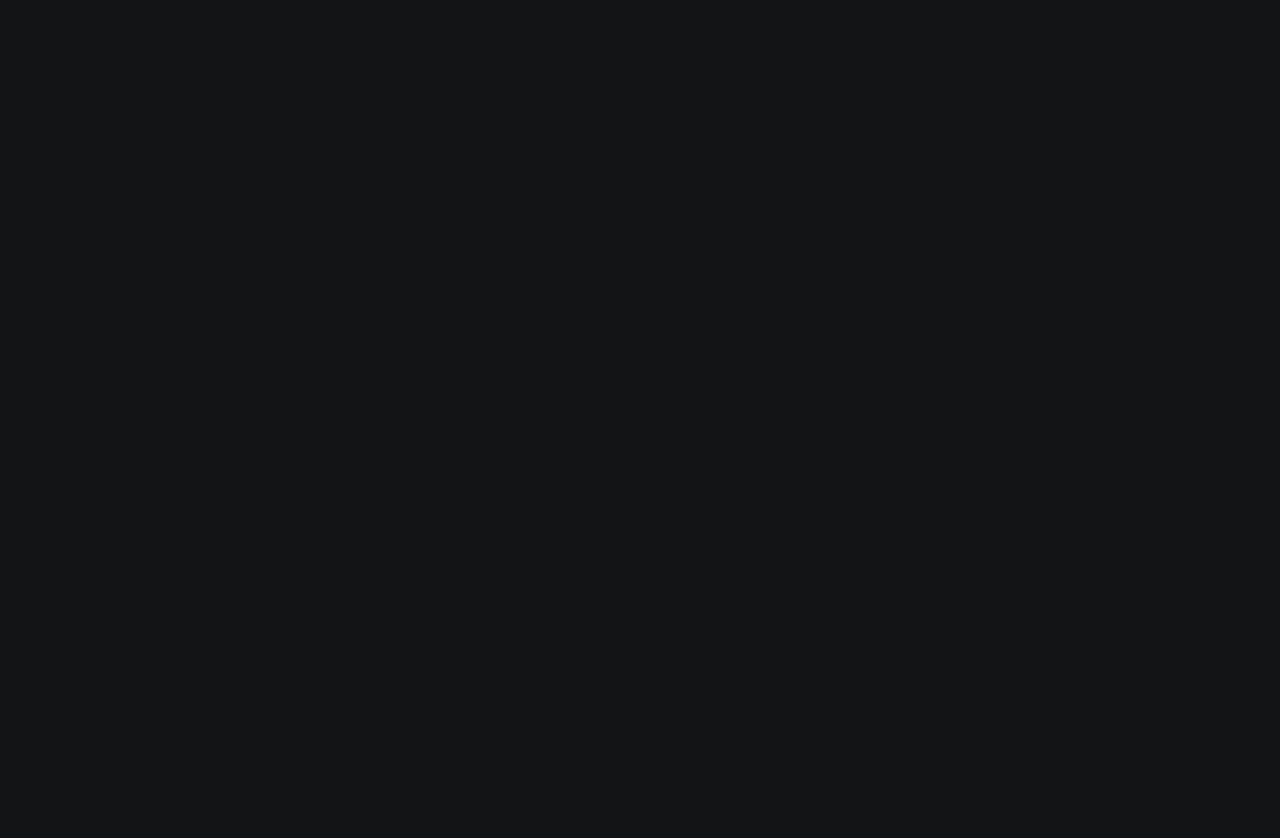
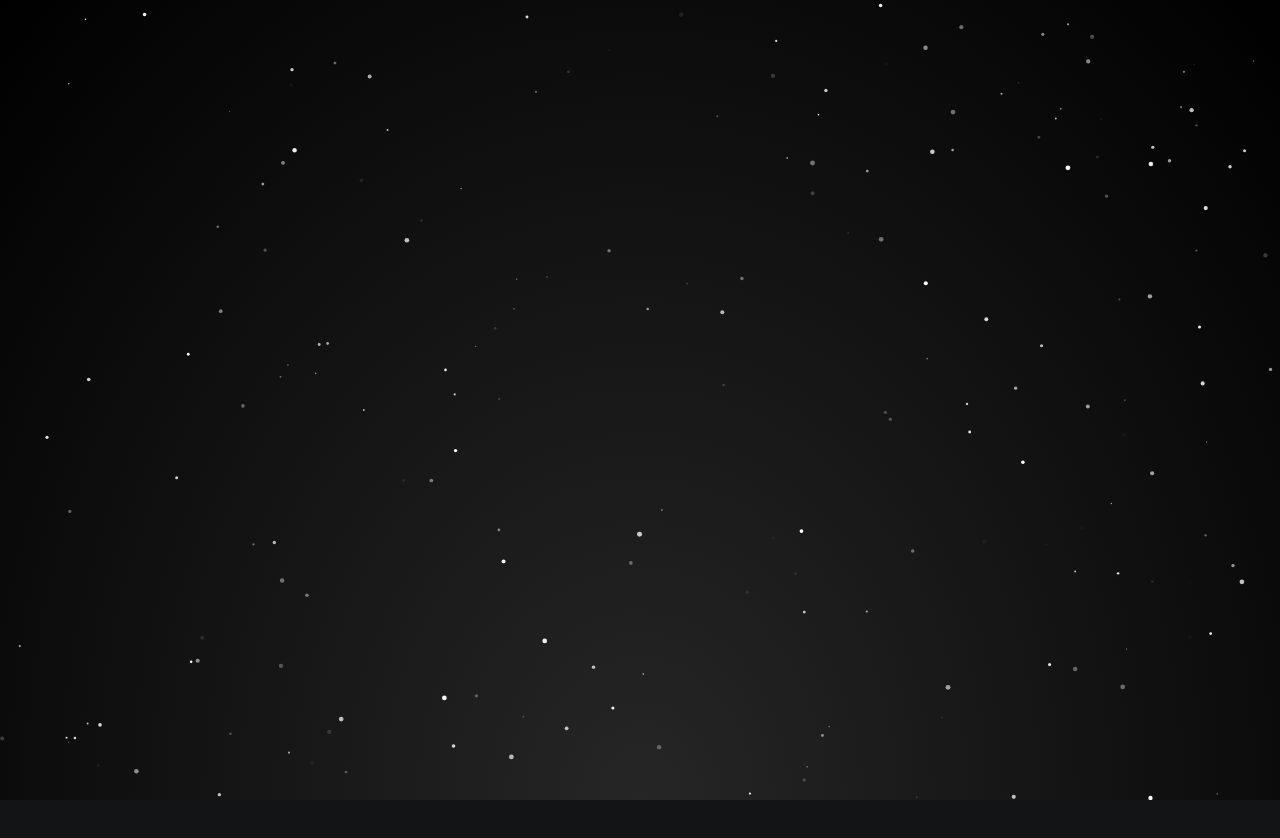
Before and after one commit to MrFruchard/portfolio, a Next.js app: page / in a window 1280 px wide. Shown: the top 838 px of the page. Built offline with nearby package versions, Linux system fonts and the light colour scheme; a web font is replaced by a local one.

Commit message:
Ajout d'un fond

```diff
--- a/app/layout.tsx
+++ b/app/layout.tsx
@@ -3,6 +3,7 @@ import "./globals.css";
 import { GeistSans } from "geist/font/sans";
 import { cn } from "@/lib/utils";
 import { Anek_Telugu } from "next/font/google";
+import { ThemeProvider } from "@/components/theme-provider";
 
 const AnekTelugu = Anek_Telugu({
   subsets: ["latin"],
@@ -21,7 +22,7 @@ export default function RootLayout({
   children: React.ReactNode;
 }>) {
   return (
-    <html lang="en" className={"h-full"}>
+    <html lang="en" className={"h-full"} suppressHydrationWarning>
       <body
         className={cn(
           GeistSans.variable,
@@ -29,7 +30,14 @@ export default function RootLayout({
           "font-sans h-full bg-background text-foreground"
         )}
       >
-        {children}
+        <ThemeProvider
+          attribute="class"
+          defaultTheme="dark"
+          enableSystem
+          disableTransitionOnChange
+        >
+          {children}
+        </ThemeProvider>
       </body>
     </html>
   );
--- a/app/page.tsx
+++ b/app/page.tsx
@@ -25,10 +25,14 @@ import {
 import { useState } from "react";
 import Link from "next/link";
 import Image from "next/image";
+import { StarsBackground } from "@/components/animate-ui/components/backgrounds/stars";
+import { cn } from "@/lib/utils";
+import { useTheme } from "next-themes";
 
 export default function Home() {
   const [showLoading, setShowLoading] = useState(true);
   const [visibleCards, setVisibleCards] = useState<number[]>([]);
+  const { resolvedTheme } = useTheme();
 
   const handleLoadingComplete = () => {
     setShowLoading(false);
@@ -50,8 +54,17 @@ export default function Home() {
   }
 
   return (
-    <main className="min-h-screen bg-background p-2 sm:p-4 transition-all duration-1000 opacity-100">
-      <BentoGrid className="max-w-none grid-cols-1 sm:grid-cols-12 sm:grid-rows-4 gap-2 sm:gap-4 min-h-screen">
+    <main className="min-h-screen bg-background p-2 sm:p-4 transition-all duration-1000 opacity-100 relative overflow-hidden">
+      {/* Stars Background */}
+      <StarsBackground
+        starColor={resolvedTheme === 'dark' ? '#FFF' : '#000'}
+        className={cn(
+          'fixed inset-0 z-0',
+          'dark:bg-[radial-gradient(ellipse_at_bottom,_#262626_0%,_#000_100%)] bg-[radial-gradient(ellipse_at_bottom,_#f5f5f5_0%,_#fff_100%)]',
+        )}
+      />
+
+      <BentoGrid className="max-w-none grid-cols-1 sm:grid-cols-12 sm:grid-rows-4 gap-2 sm:gap-4 min-h-screen relative z-10">
 
         {/* Header avec nom et photo */}
         <BentoCard className={`sm:col-span-4 sm:row-span-1 transition-all duration-1000 ease-out ${
--- /dev/null
+++ b/components/animate-ui/components/backgrounds/stars.tsx
@@ -0,0 +1,112 @@
+"use client";
+
+import React, { useEffect, useRef } from "react";
+
+interface StarsBackgroundProps {
+  starColor?: string;
+  className?: string;
+}
+
+export const StarsBackground: React.FC<StarsBackgroundProps> = ({
+  starColor = "#FFF",
+  className = "",
+}) => {
+  const canvasRef = useRef<HTMLCanvasElement>(null);
+
+  useEffect(() => {
+    const canvas = canvasRef.current;
+    if (!canvas) return;
+
+    const ctx = canvas.getContext("2d");
+    if (!ctx) return;
+
+    // Set canvas size
+    const setCanvasSize = () => {
+      canvas.width = window.innerWidth;
+      canvas.height = window.innerHeight;
+    };
+    setCanvasSize();
+
+    // Star properties
+    interface Star {
+      x: number;
+      y: number;
+      size: number;
+      speedX: number;
+      speedY: number;
+      opacity: number;
+      fadeDirection: number;
+    }
+
+    const stars: Star[] = [];
+    const numberOfStars = 200;
+
+    // Create stars
+    for (let i = 0; i < numberOfStars; i++) {
+      stars.push({
+        x: Math.random() * canvas.width,
+        y: Math.random() * canvas.height,
+        size: Math.random() * 2 + 0.5,
+        speedX: (Math.random() - 0.5) * 0.5,
+        speedY: (Math.random() - 0.5) * 0.5,
+        opacity: Math.random(),
+        fadeDirection: Math.random() > 0.5 ? 1 : -1,
+      });
+    }
+
+    // Animation
+    const animate = () => {
+      ctx.clearRect(0, 0, canvas.width, canvas.height);
+
+      stars.forEach((star) => {
+        // Update position
+        star.x += star.speedX;
+        star.y += star.speedY;
+
+        // Wrap around edges
+        if (star.x < 0) star.x = canvas.width;
+        if (star.x > canvas.width) star.x = 0;
+        if (star.y < 0) star.y = canvas.height;
+        if (star.y > canvas.height) star.y = 0;
+
+        // Update opacity for twinkling effect
+        star.opacity += star.fadeDirection * 0.01;
+        if (star.opacity >= 1 || star.opacity <= 0.2) {
+          star.fadeDirection *= -1;
+        }
+
+        // Draw star
+        ctx.beginPath();
+        ctx.arc(star.x, star.y, star.size, 0, Math.PI * 2);
+        ctx.fillStyle = starColor;
+        ctx.globalAlpha = star.opacity;
+        ctx.fill();
+      });
+
+      ctx.globalAlpha = 1;
+      requestAnimationFrame(animate);
+    };
+
+    animate();
+
+    // Handle window resize
+    const handleResize = () => {
+      setCanvasSize();
+    };
+
+    window.addEventListener("resize", handleResize);
+
+    return () => {
+      window.removeEventListener("resize", handleResize);
+    };
+  }, [starColor]);
+
+  return (
+    <div className={className}>
+      <canvas
+        ref={canvasRef}
+        className="absolute inset-0 w-full h-full"
+      />
+    </div>
+  );
+};
--- /dev/null
+++ b/components/theme-provider.tsx
@@ -0,0 +1,9 @@
+"use client";
+
+import * as React from "react";
+import { ThemeProvider as NextThemesProvider } from "next-themes";
+import { type ThemeProviderProps } from "next-themes";
+
+export function ThemeProvider({ children, ...props }: ThemeProviderProps) {
+  return <NextThemesProvider {...props}>{children}</NextThemesProvider>;
+}
--- a/package.json
+++ b/package.json
@@ -15,6 +15,7 @@
     "geist": "^1.3.1",
     "lucide-react": "^0.475.0",
     "next": "15.1.11",
+    "next-themes": "^0.4.6",
     "react": "^19.0.0",
     "react-dom": "^19.0.0",
     "react-icons": "^5.5.0",
```
Also changed, not shown: 1 other file (tests, documents, lock files or other folders).
